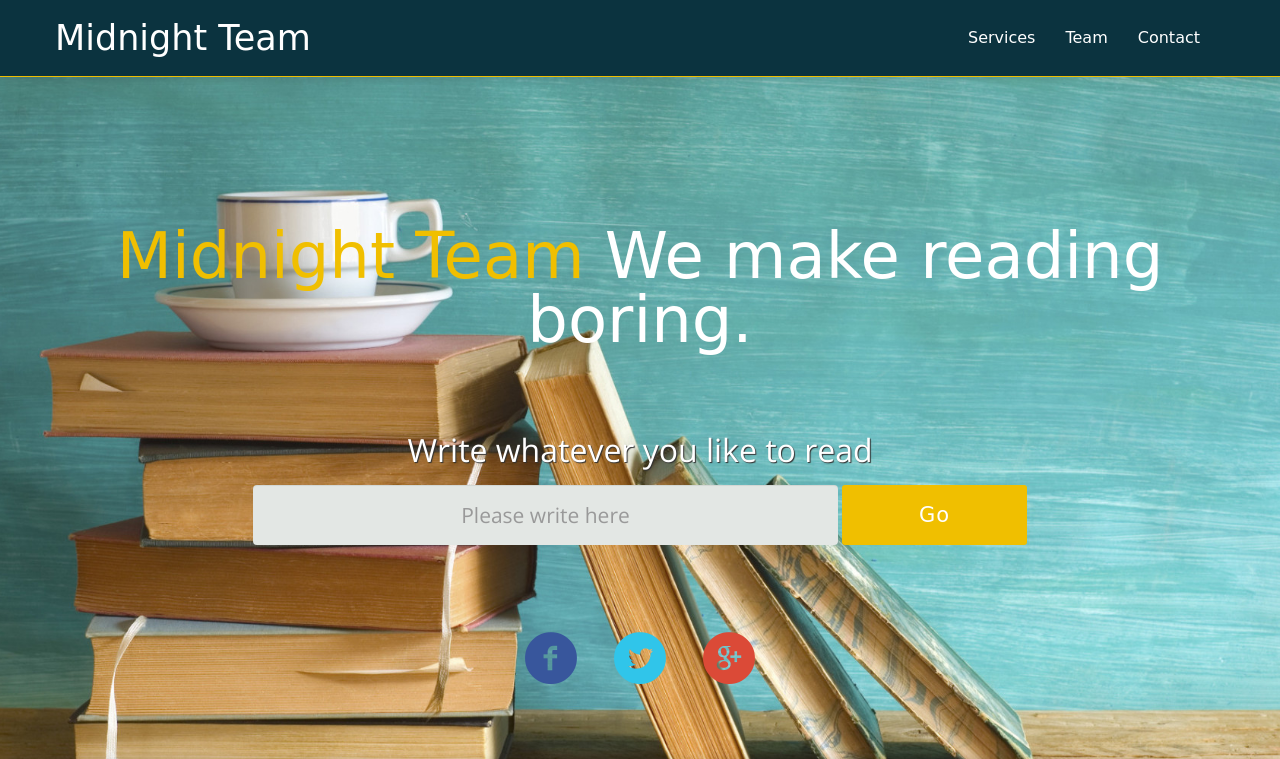
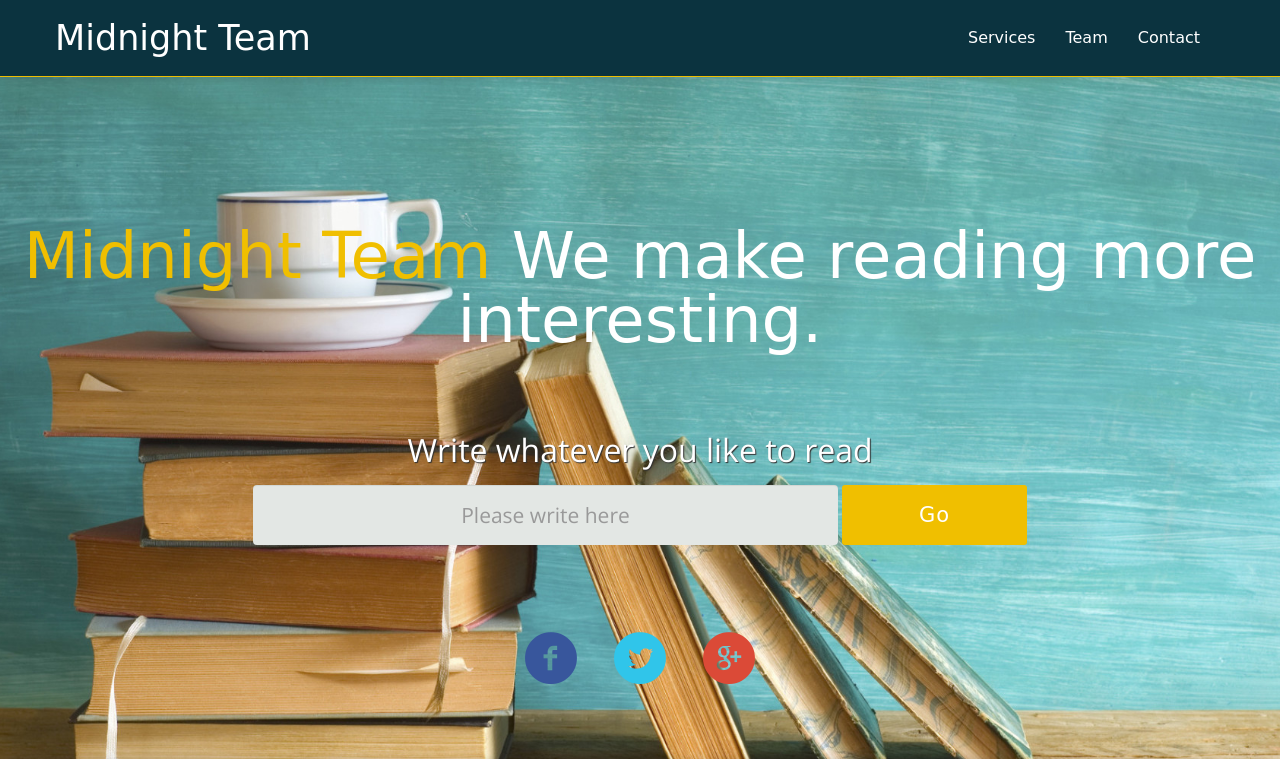
Before and after one commit to marioyc/ProjectWatson, a Flask app: page / in a window 1280 px wide. Shown: the top 759 px of the page. Run offline with Flask 2, Linux system fonts and the light colour scheme; some libraries are stand-ins or nearby versions; some web fonts are replaced.

Commit message:
change index

```diff
--- a/Web_App/templates/index.html
+++ b/Web_App/templates/index.html
@@ -52,7 +52,7 @@ $(document).ready(function () {
 <div id="top"></div>
 <div id="headerwrap">
   <header class="clearfix">
-    <h1><span>Midnight Team</span> We make reading boring.</h1>
+    <h1><span>Midnight Team</span> We make reading more interesting.</h1>
     <div class="container">
       <div class="row">
         <div class="span12">
```
